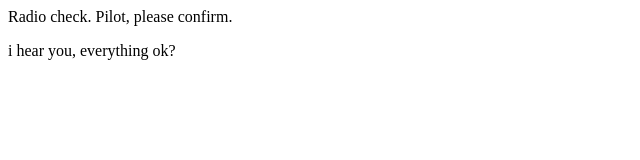
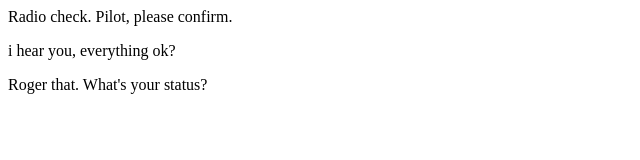
Before and after one commit to carrimaxx/communication-log, a plain HTML site: page index.html in a window 1280 px wide. Shown: the whole page, without its empty margins (0-640 px from the left). Drawn offline with Linux system fonts and the light colour scheme.

Commit message:
responded to pilot

```diff
--- a/index.html
+++ b/index.html
@@ -2,5 +2,6 @@
   <body>
     <p>Radio check. Pilot, please confirm.</p>
     <p>i hear you, everything ok?</p>
+    <p>Roger that. What's your status?</p>
   </body>
 </html>
```
